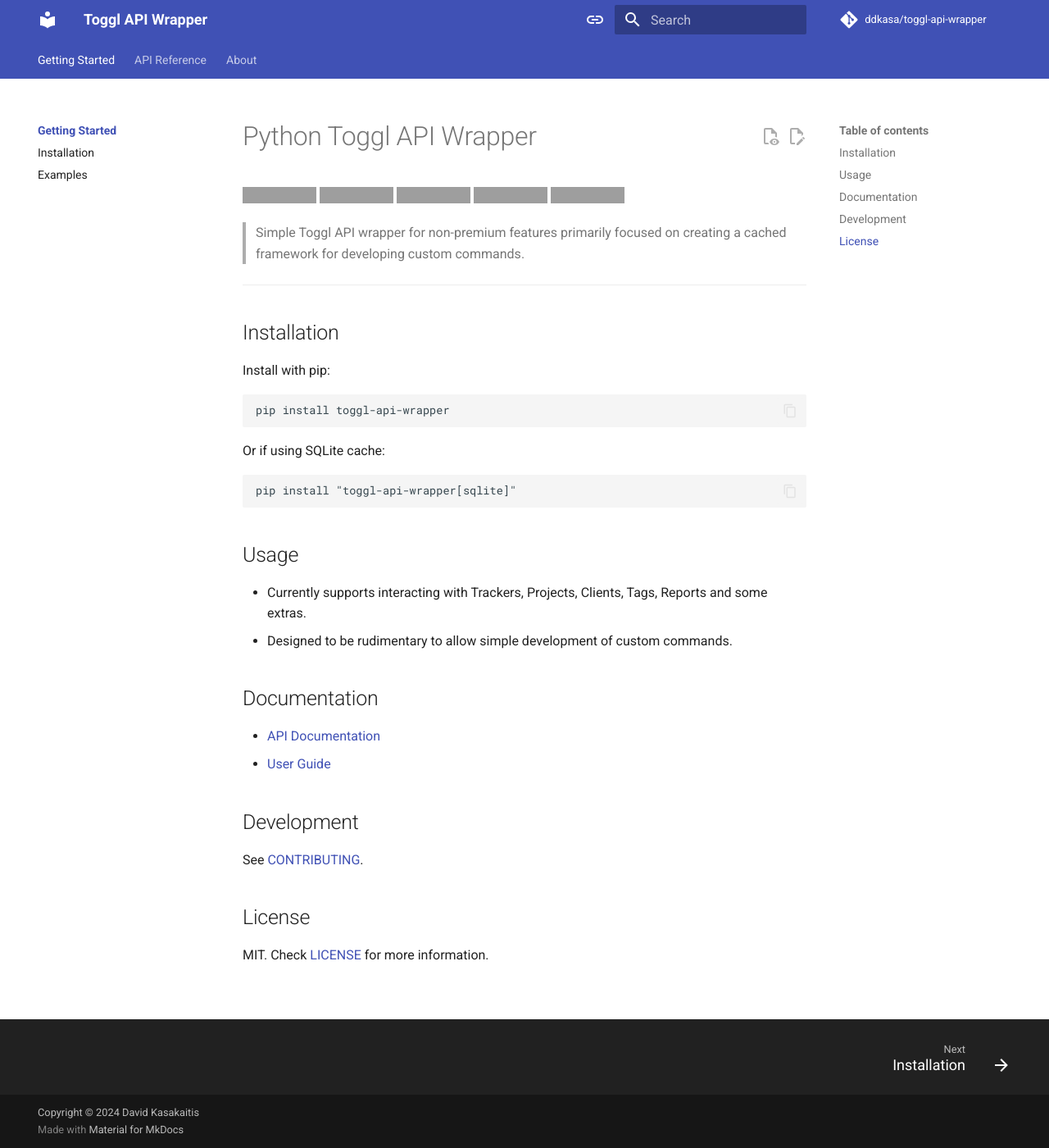
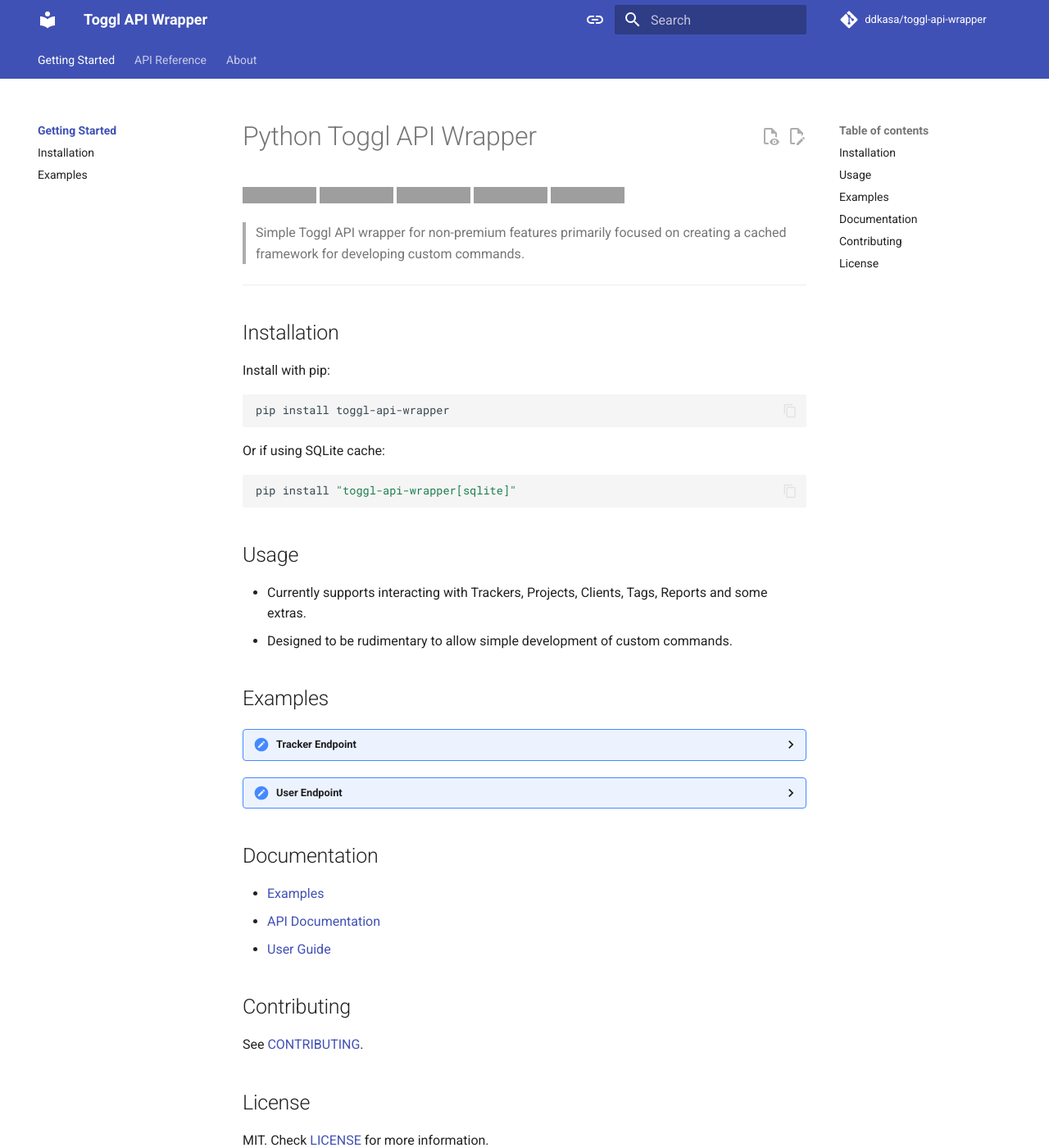
Before and after one commit to ddkasa/toggl-api-wrapper, an MkDocs documentation site: the page built from docs/README.md, in a window 1280 px wide and 1400 px high. Shown: the whole window at 82% size. Built offline with MkDocs 1.6.1 and Material for MkDocs 9.7.7, drawn with Linux system fonts in a browser that asks for light colours; comment, search, counter and statistics services are not loaded; some of the changed lines change nothing that is shown; grey boxes are pictures that could not be loaded.

Commit message:
docs(readme): add examples

````diff
--- a/docs/README.md
+++ b/docs/README.md
@@ -14,13 +14,13 @@
 
 Install with pip:
 
-```
+```bash
 pip install toggl-api-wrapper
 ```
 
 Or if using SQLite cache:
 
-```
+```bash
 pip install "toggl-api-wrapper[sqlite]"
 ```
 
@@ -29,12 +29,95 @@
 - Currently supports interacting with Trackers, Projects, Clients, Tags, Reports and some extras.
 - Designed to be rudimentary to allow simple development of custom commands.
 
+## Examples
+
+<details>
+  <summary>Tracker Endpoint</summary>
+
+```python
+from datetime import timedelta
+from pathlib import Path
+
+from toggl_api import (
+    TrackerBody,
+    TrackerEndpoint,
+    generate_authentication,
+    JSONCache
+)
+
+WORKSPACE_ID = 2313123123
+AUTH = generate_authentication()
+cache = JSONCache(Path("cache"), timedelta(hours=24))
+endpoint = TrackerEndpoint(WORKSPACE_ID, AUTH, cache)
+
+body = TrackerBody("My First Tracker", tags=["My First Tag"])
+tracker = endpoint.add(body)
+print(tracker)
+```
+
+<strong>Outputs:</strong>
+
+```python
+>>> TogglTracker(
+        id=3482231563,
+        name="My First Tracker",
+        workspace=2313123123,
+        start=datetime.datetime(2024, 6, 10, 14, 59, 20, tzinfo=datetime.timezone.utc),
+        duration=datetime.timedelta(seconds=1, microseconds=179158),
+        stop=None,
+        project=None,
+        tags=[],
+    )
+```
+
+</details>
+
+<details>
+  <summary>User Endpoint</summary>
+
+```python
+from datetime import timedelta
+from pathlib import Path
+
+from toggl_api import (
+    UserEndpoint,
+    generate_authentication,
+    JSONCache,
+)
+
+WORKSPACE_ID = 2313123123
+AUTH = generate_authentication()
+cache = JSONCache(Path("cache"), timedelta(weeks=1))
+endpoint = UserEndpoint(workspace_id, AUTH, CACHE)
+
+tracker = endpoint.get(3482231563, refresh=True)
+print(tracker)
+```
+
+<strong>Outputs:</strong>
+
+```python
+>>> TogglTracker(
+        id=3482231563,
+        name="My First Tracker",
+        workspace=2313123123,
+        start=datetime.datetime(2024, 6, 10, 14, 59, 20, tzinfo=datetime.timezone.utc),
+        duration=datetime.timedelta(seconds=1, microseconds=179158),
+        stop=None,
+        project=None,
+        tags=[],
+    )
+```
+
+</details>
+
 ## Documentation
 
+- [Examples](https://ddkasa.github.io/toggl-api-wrapper/user-guide/examples.html)
 - [API Documentation](https://ddkasa.github.io/toggl-api-wrapper/api-guide/)
 - [User Guide](https://ddkasa.github.io/toggl-api-wrapper/index.html)
 
-## Development
+## Contributing
 
 See [CONTRIBUTING](CONTRIBUTING.md).
 
````
